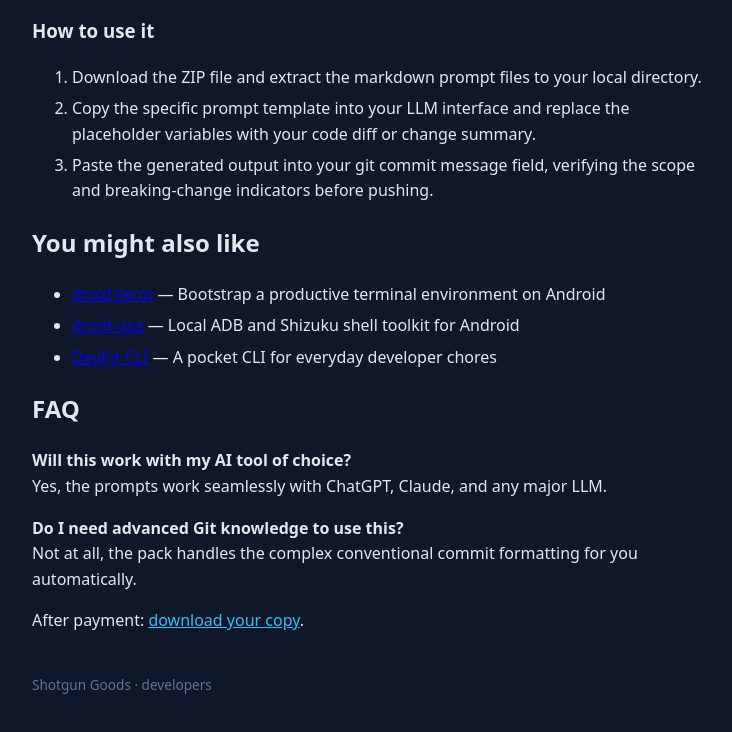
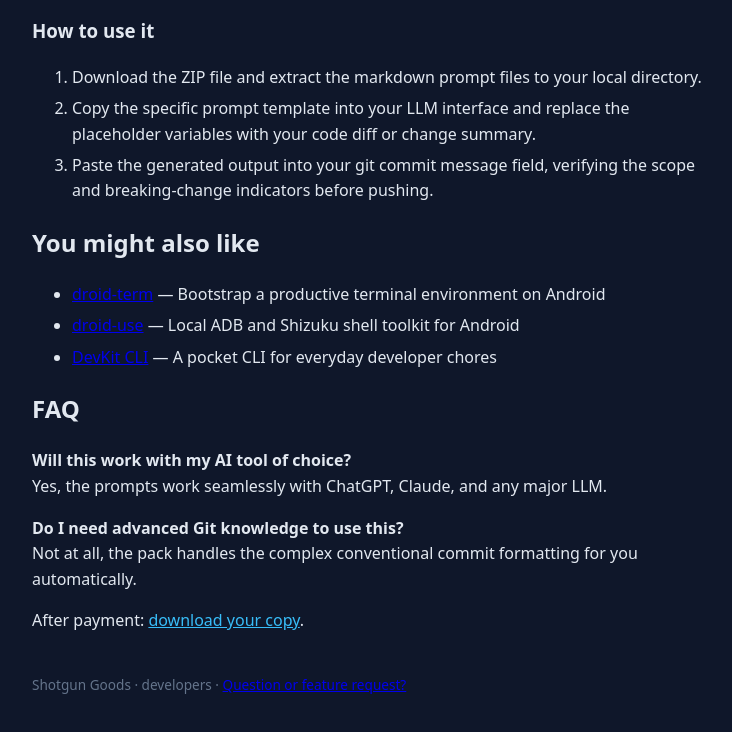
Before and after one commit to LinuxGuru999/shotgun-git-commit-prompt-pack, a plain HTML site: page docs/index.html in a window 1280 px wide. Shown: the part 1006-1738 px from the top of the page, without its empty margins (268-1000 px from the left). Drawn offline with Linux system fonts and the light colour scheme.

Commit message:
Update Git Commit Prompt Pack

```diff
--- a/docs/index.html
+++ b/docs/index.html
@@ -14,4 +14,4 @@
 <section><h2>You might also like</h2><ul><li><a href="https://LinuxGuru999.github.io/shotgun-droid-term/">droid-term</a> — Bootstrap a productive terminal environment on Android</li><li><a href="https://LinuxGuru999.github.io/shotgun-droid-use/">droid-use</a> — Local ADB and Shizuku shell toolkit for Android</li><li><a href="https://LinuxGuru999.github.io/shotgun-devkit-cli/">DevKit CLI</a> — A pocket CLI for everyday developer chores</li></ul></section>
 <h2>FAQ</h2><p><strong>Will this work with my AI tool of choice?</strong><br>Yes, the prompts work seamlessly with ChatGPT, Claude, and any major LLM.</p><p><strong>Do I need advanced Git knowledge to use this?</strong><br>Not at all, the pack handles the complex conventional commit formatting for you automatically.</p>
 <p>After payment: <a class="download" href="https://raw.githubusercontent.com/LinuxGuru999/shotgun-git-commit-prompt-pack/main/download/git-commit-prompt-pack.txt">download your copy</a>.</p>
-<footer>Shotgun Goods · developers</footer></body></html>
+<footer>Shotgun Goods · developers · <a href="mailto:linuxguru999@gmail.com?subject=Feedback%20on%20Git%20Commit%20Prompt%20Pack">Question or feature request?</a></footer></body></html>
```
